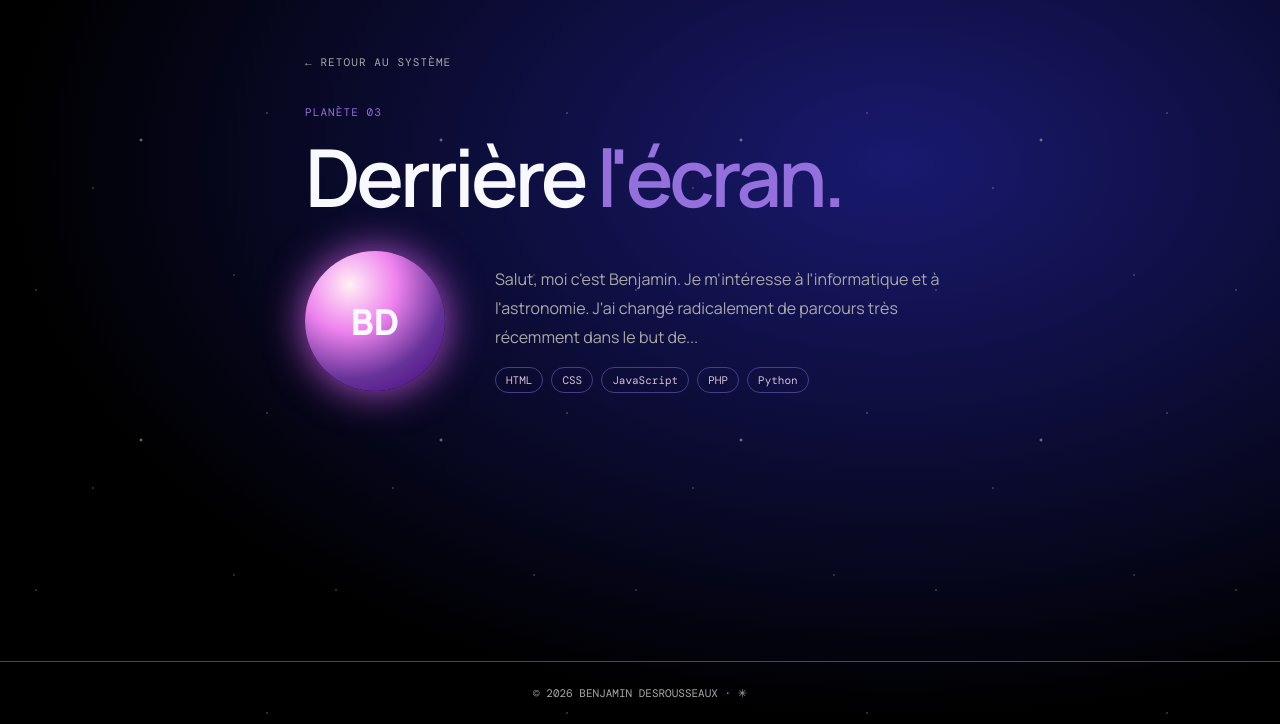
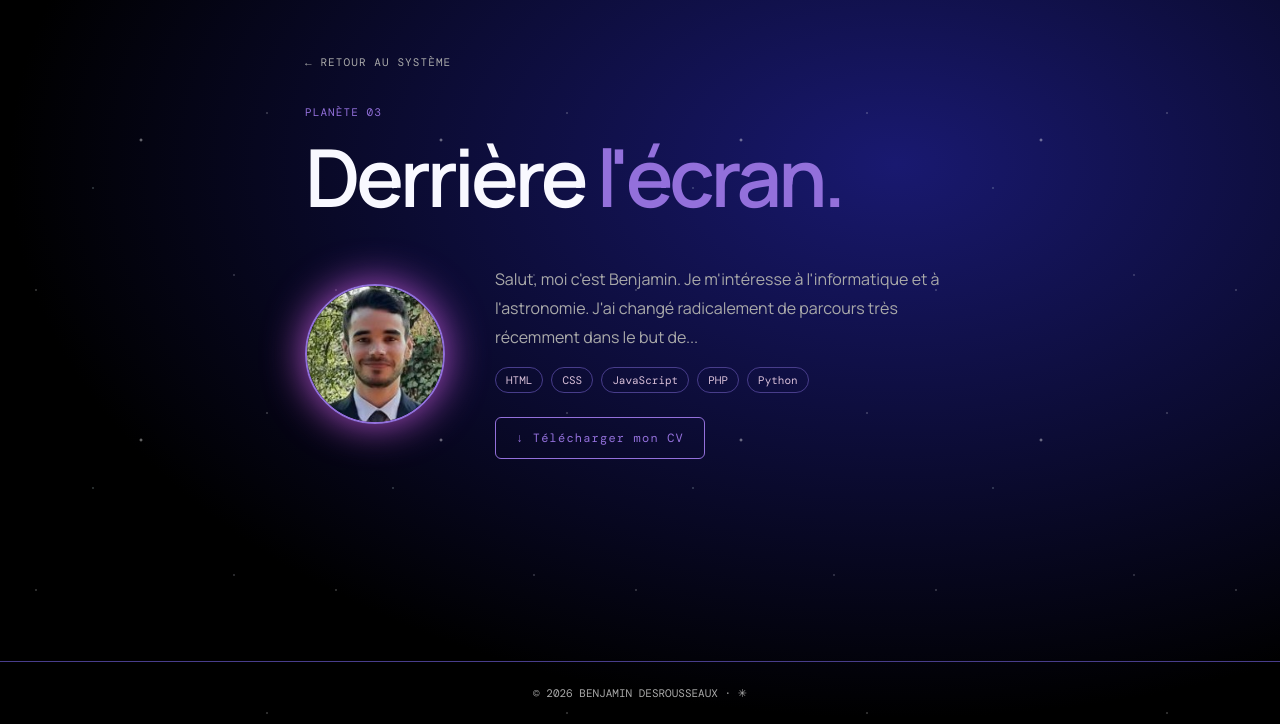
Before and after one commit to benjamin-drx/Portfolio, a plain HTML site: page apropos.html in a window 1280 px wide. Shown: the part 76-800 px from the top of the page. Drawn offline with nearby package versions, Linux system fonts and the light colour scheme.

Commit message:
Ajout de CV et photo

```diff
--- a/apropos.html
+++ b/apropos.html
@@ -36,7 +36,7 @@
     <h1>Derrière <em>l'écran.</em></h1>
 
     <div class="apropos">
-      <div class="avatar">BD</div>
+      <img class="avatar" src="img/photo-benjamin.jpg" alt="Photo de Benjamin Desrousseaux">
       <div>
         <p class="texte">
           Salut, moi c'est Benjamin. Je m'intéresse à l'informatique et à l'astronomie. J'ai changé radicalement de parcours très récemment dans le but de...
@@ -44,6 +44,7 @@
         <div class="tags">
           <span>HTML</span><span>CSS</span><span>JavaScript</span><span>PHP</span><span>Python</span>
         </div>
+        <a class="bouton-cv" href="cv/cv-benjamin-desrousseaux.pdf" download>↓ Télécharger mon CV</a>
       </div>
     </div>
   </main>
--- a/css/apropos.css
+++ b/css/apropos.css
@@ -10,12 +10,28 @@
   width: 140px;
   height: 140px;
   border-radius: 50%;
-  display: grid;
-  place-items: center;
-  font-size: 36px;
-  font-weight: 800;
-  background: radial-gradient(circle at 32% 24%, lavenderblush, violet 33%, rebeccapurple 66%, indigo);
+  object-fit: cover; /* la photo remplit le rond sans être déformée */
+  border: 2px solid var(--violet);
   box-shadow: 0 0 40px mediumorchid;
+}
+
+/* Bouton pour télécharger le CV */
+.bouton-cv {
+  display: inline-block;
+  margin-top: 24px;
+  padding: 12px 20px;
+  font-family: var(--mono);
+  font-size: 12px;
+  letter-spacing: 0.1em;
+  color: var(--violet);
+  border: 1px solid var(--violet);
+  border-radius: 6px;
+  transition: background 0.2s, color 0.2s;
+}
+
+.bouton-cv:hover {
+  color: white;
+  background: var(--violet);
 }
 
 /* Responsive */
```
Also changed, not shown: img/photo-benjamin.jpg (added), 1 other file.
